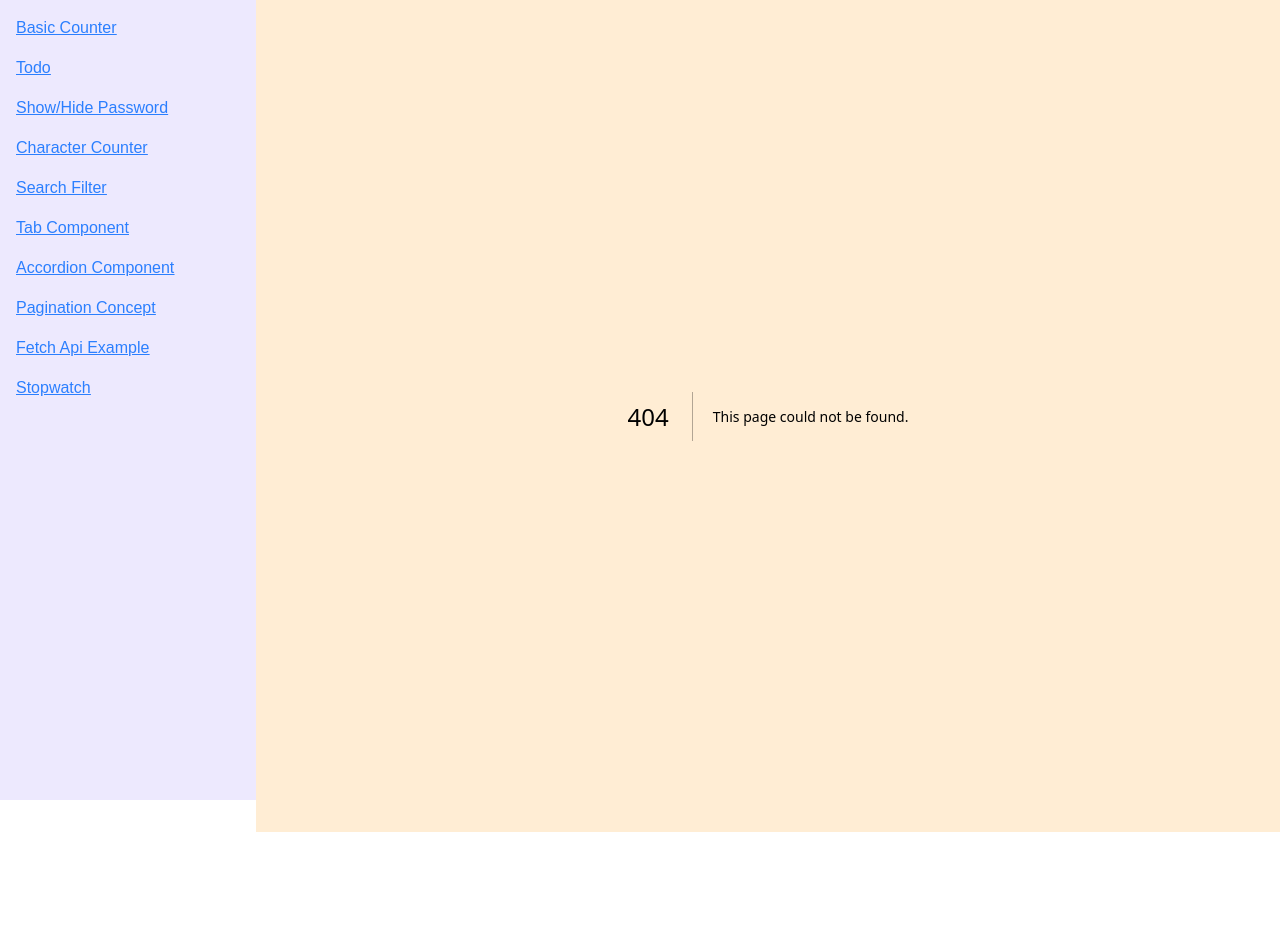
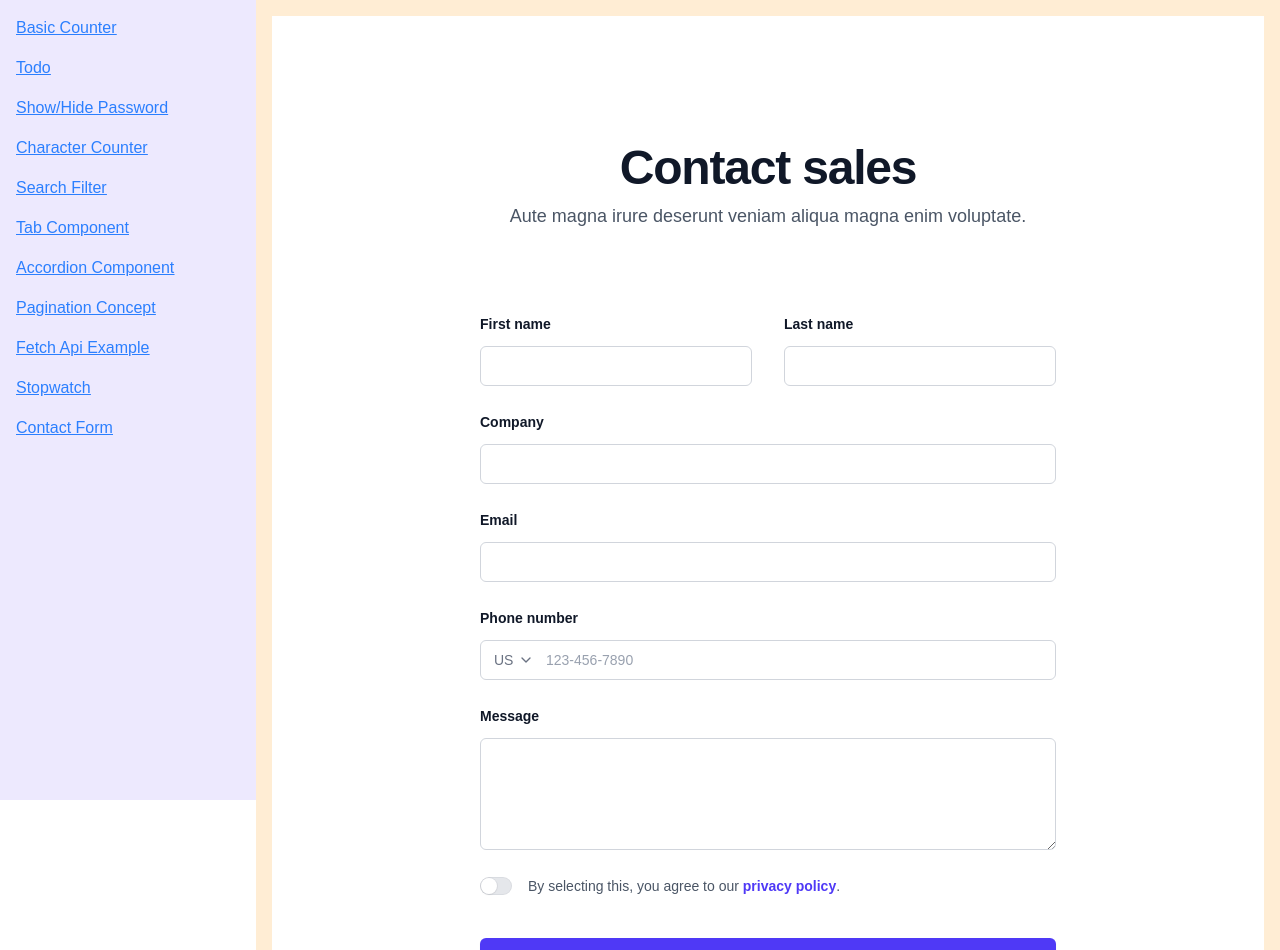
Before and after one commit to sadhna2003/reactjs-practice, a Next.js app in the folder my-app/: page /contact-form in a window 1280 px wide. Before the commit this address had no page. Shown: the top 950 px of the page. Before the commit the page ends 832 px from the top, so only its background shows below. Built offline with nearby package versions, Linux system fonts and the light colour scheme.

Commit message:
add contact for example. add contact form UI

```diff
--- /dev/null
+++ b/my-app/app/contact-form/page.tsx
@@ -0,0 +1,148 @@
+"use client"
+import React from "react"
+const Contact = () => {
+    return (
+        <div className="isolate bg-white px-6 py-24 sm:py-32 lg:px-8">
+            <div className="mx-auto max-w-2xl text-center">
+                <h2 className="text-4xl font-semibold tracking-tight text-balance text-gray-900 sm:text-5xl">Contact sales</h2>
+                <p className="mt-2 text-lg/8 text-gray-600">Aute magna irure deserunt veniam aliqua magna enim voluptate.</p>
+            </div>
+            <form action="#" method="POST" className="mx-auto mt-16 max-w-xl sm:mt-20">
+                <div className="grid grid-cols-1 gap-x-8 gap-y-6 sm:grid-cols-2">
+                    <div>
+                        <label htmlFor="first-name" className="block text-sm/6 font-semibold text-gray-900">
+                            First name
+                        </label>
+                        <div className="mt-2.5">
+                            <input
+                                id="first-name"
+                                name="first-name"
+                                type="text"
+                                autoComplete="given-name"
+                                className="block w-full rounded-md bg-white px-3.5 py-2 text-base text-gray-900 outline-1 -outline-offset-1 outline-gray-300 placeholder:text-gray-400 focus:outline-2 focus:-outline-offset-2 focus:outline-indigo-600"
+                            />
+                        </div>
+                    </div>
+                    <div>
+                        <label htmlFor="last-name" className="block text-sm/6 font-semibold text-gray-900">
+                            Last name
+                        </label>
+                        <div className="mt-2.5">
+                            <input
+                                id="last-name"
+                                name="last-name"
+                                type="text"
+                                autoComplete="family-name"
+                                className="block w-full rounded-md bg-white px-3.5 py-2 text-base text-gray-900 outline-1 -outline-offset-1 outline-gray-300 placeholder:text-gray-400 focus:outline-2 focus:-outline-offset-2 focus:outline-indigo-600"
+                            />
+                        </div>
+                    </div>
+                    <div className="sm:col-span-2">
+                        <label htmlFor="company" className="block text-sm/6 font-semibold text-gray-900">
+                            Company
+                        </label>
+                        <div className="mt-2.5">
+                            <input
+                                id="company"
+                                name="company"
+                                type="text"
+                                autoComplete="organization"
+                                className="block w-full rounded-md bg-white px-3.5 py-2 text-base text-gray-900 outline-1 -outline-offset-1 outline-gray-300 placeholder:text-gray-400 focus:outline-2 focus:-outline-offset-2 focus:outline-indigo-600"
+                            />
+                        </div>
+                    </div>
+                    <div className="sm:col-span-2">
+                        <label htmlFor="email" className="block text-sm/6 font-semibold text-gray-900">
+                            Email
+                        </label>
+                        <div className="mt-2.5">
+                            <input
+                                id="email"
+                                name="email"
+                                type="email"
+                                autoComplete="email"
+                                className="block w-full rounded-md bg-white px-3.5 py-2 text-base text-gray-900 outline-1 -outline-offset-1 outline-gray-300 placeholder:text-gray-400 focus:outline-2 focus:-outline-offset-2 focus:outline-indigo-600"
+                            />
+                        </div>
+                    </div>
+                    <div className="sm:col-span-2">
+                        <label htmlFor="phone-number" className="block text-sm/6 font-semibold text-gray-900">
+                            Phone number
+                        </label>
+                        <div className="mt-2.5">
+                            <div className="flex rounded-md bg-white outline-1 -outline-offset-1 outline-gray-300 has-[input:focus-within]:outline-2 has-[input:focus-within]:-outline-offset-2 has-[input:focus-within]:outline-indigo-600">
+                                <div className="grid shrink-0 grid-cols-1 focus-within:relative">
+                                    <select
+                                        id="country"
+                                        name="country"
+                                        autoComplete="country"
+                                        aria-label="Country"
+                                        className="col-start-1 row-start-1 w-full appearance-none rounded-md py-2 pr-7 pl-3.5 text-base text-gray-500 placeholder:text-gray-400 focus:outline-2 focus:-outline-offset-2 focus:outline-indigo-600 sm:text-sm/6"
+                                    >
+                                        <option>US</option>
+                                        <option>CA</option>
+                                        <option>EU</option>
+                                    </select>
+
+                                    <svg xmlns="http://www.w3.org/2000/svg" width="24" height="24" viewBox="0 0 24 24" fill="none" stroke="currentColor" strokeWidth="2" strokeLinecap="round" strokeLinejoin="round" aria-hidden="true"
+                                        className="pointer-events-none col-start-1 row-start-1 mr-2 size-5 self-center justify-self-end text-gray-500 sm:size-4"><path d="m6 9 6 6 6-6" /></svg>
+                                </div>
+                                <input
+                                    id="phone-number"
+                                    name="phone-number"
+                                    type="text"
+                                    placeholder="123-456-7890"
+                                    className="block min-w-0 grow py-1.5 pr-3 pl-1 text-base text-gray-900 placeholder:text-gray-400 focus:outline-none sm:text-sm/6"
+                                />
+                            </div>
+                        </div>
+                    </div>
+                    <div className="sm:col-span-2">
+                        <label htmlFor="message" className="block text-sm/6 font-semibold text-gray-900">
+                            Message
+                        </label>
+                        <div className="mt-2.5">
+                            <textarea
+                                id="message"
+                                name="message"
+                                rows={4}
+                                className="block w-full rounded-md bg-white px-3.5 py-2 text-base text-gray-900 outline-1 -outline-offset-1 outline-gray-300 placeholder:text-gray-400 focus:outline-2 focus:-outline-offset-2 focus:outline-indigo-600"
+                                defaultValue={''}
+                            />
+                        </div>
+                    </div>
+                    <div className="flex gap-x-4 sm:col-span-2">
+                        <div className="flex h-6 items-center">
+                            <div className="group relative inline-flex w-8 shrink-0 rounded-full bg-gray-200 p-px inset-ring inset-ring-gray-900/5 outline-offset-2 outline-indigo-600 transition-colors duration-200 ease-in-out has-checked:bg-indigo-600 has-focus-visible:outline-2">
+                                <span className="size-4 rounded-full bg-white shadow-xs ring-1 ring-gray-900/5 transition-transform duration-200 ease-in-out group-has-checked:translate-x-3.5" />
+                                <input
+                                    id="agree-to-policies"
+                                    name="agree-to-policies"
+                                    type="checkbox"
+                                    aria-label="Agree to policies"
+                                    className="absolute inset-0 size-full appearance-none focus:outline-hidden"
+                                />
+                            </div>
+                        </div>
+                        <label htmlFor="agree-to-policies" className="text-sm/6 text-gray-600">
+                            By selecting this, you agree to our{' '}
+                            <a href="#" className="font-semibold whitespace-nowrap text-indigo-600">
+                                privacy policy
+                            </a>
+                            .
+                        </label>
+                    </div>
+                </div>
+                <div className="mt-10">
+                    <button
+                        type="submit"
+                        className="block w-full rounded-md bg-indigo-600 px-3.5 py-2.5 text-center text-sm font-semibold text-white shadow-xs hover:bg-indigo-500 focus-visible:outline-2 focus-visible:outline-offset-2 focus-visible:outline-indigo-600"
+                    >
+                        Let's talk
+                    </button>
+                </div>
+            </form>
+        </div>
+    )
+}
+export default Contact
--- a/my-app/components/Sidebar.tsx
+++ b/my-app/components/Sidebar.tsx
@@ -39,6 +39,10 @@ const navLink = [
     {
         link:'stopwatch',
         label:'Stopwatch'
+    },
+    {
+        link:'contact-form',
+        label:'Contact Form'
     }
 ]
 
```
